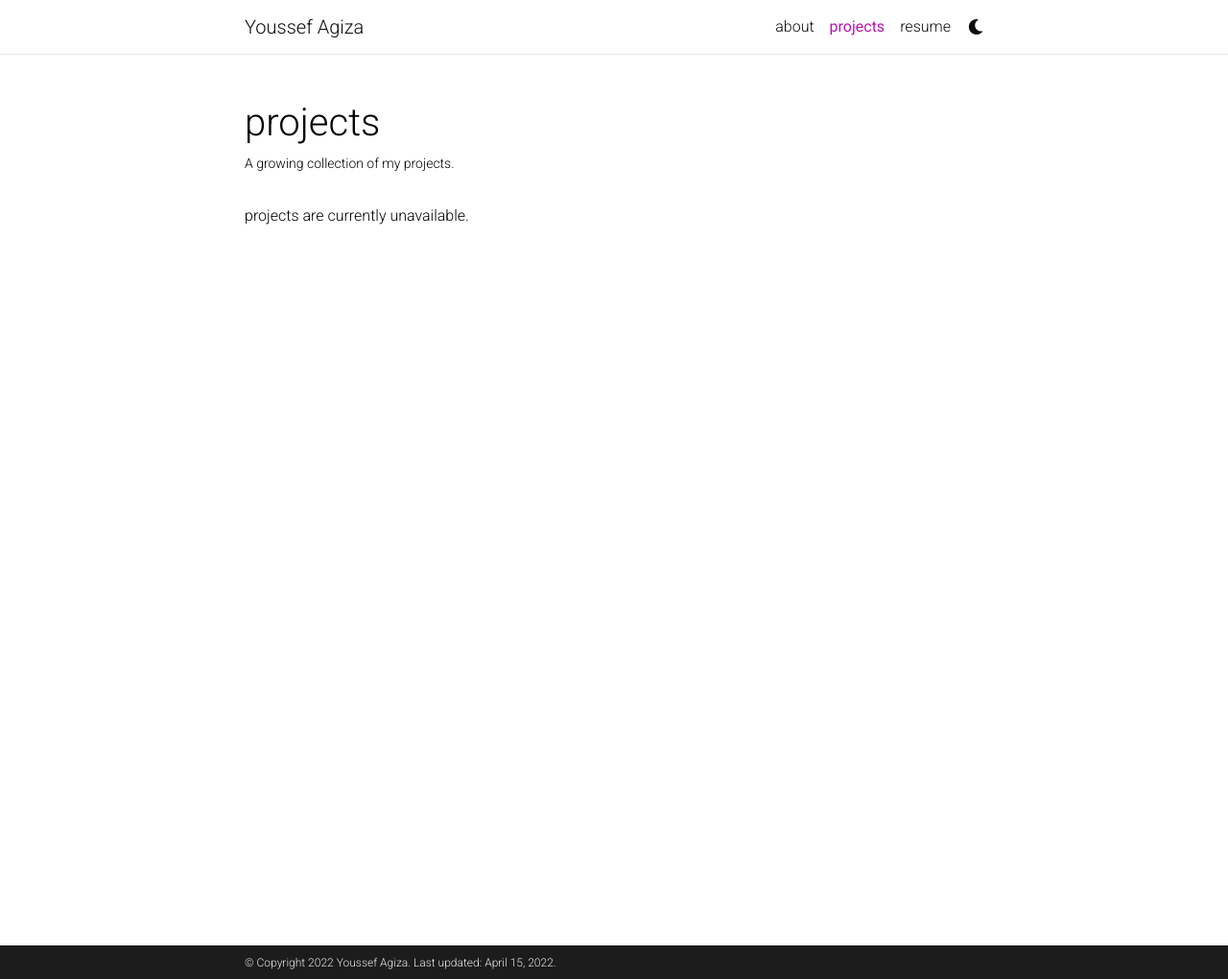
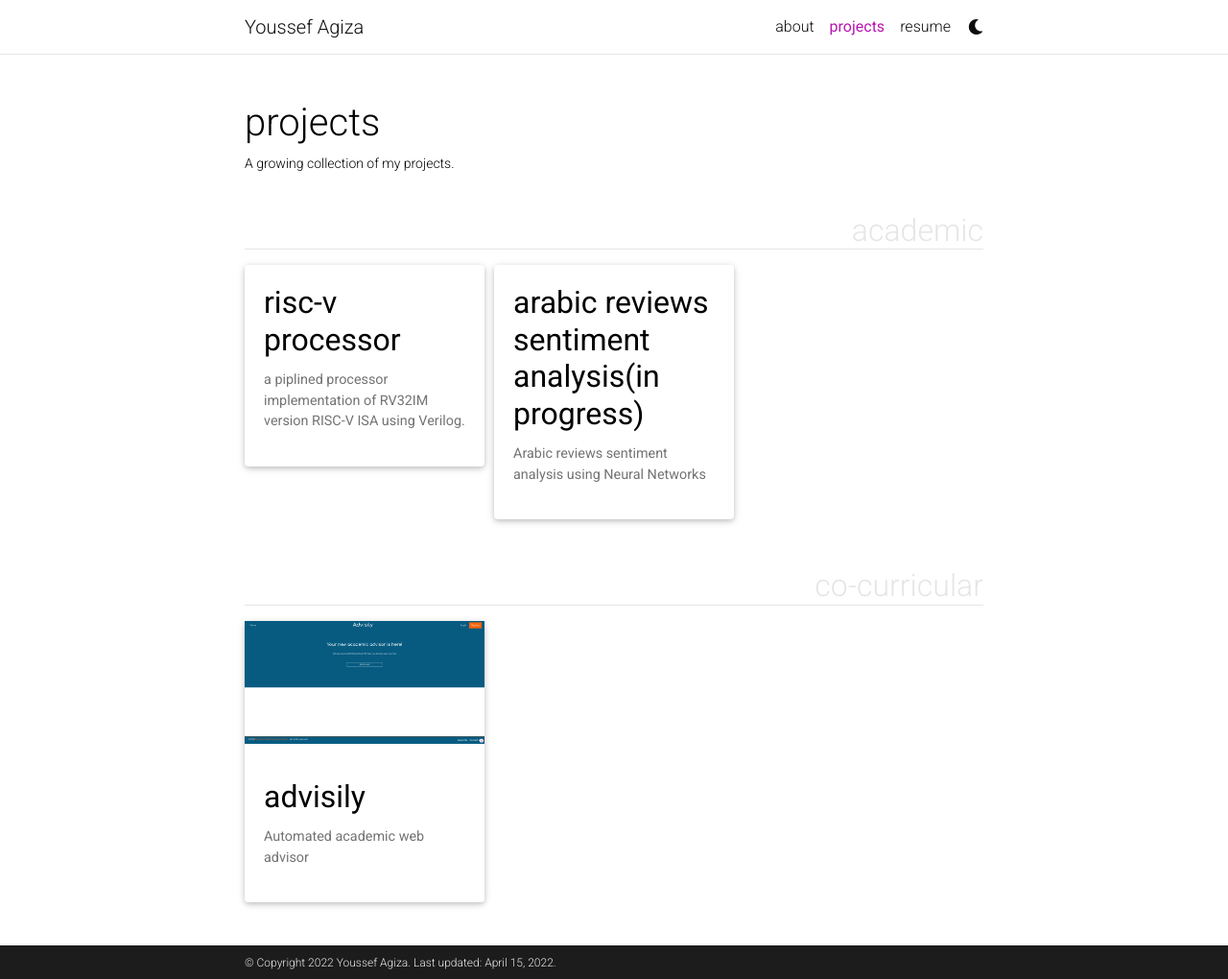
Before and after one commit to Youssef-Agiza/Youssef-Agiza.github.io, a Jekyll site: the page built from _pages/projects.md, in a window 1280 px wide and 1020 px high. Shown: the whole window at 96% size. Built offline with Jekyll 4.4.1, drawn with Linux system fonts in a browser that asks for light colours; full-size pictures stand in for the smaller copies a plugin makes; comment, search, counter and statistics services are not loaded; a style sheet for code colours, icons or effects is not loaded.

Commit message:
adds advisily, riscv processor, and ML project to projects.

```diff
--- a/_pages/projects.md
+++ b/_pages/projects.md
@@ -4,9 +4,9 @@ title: projects
 permalink: /projects/
 description: A growing collection of my projects.
 nav: true
-display_categories: [work, fun]
+display_categories: [academic, co-curricular]
 horizontal: false
-available: false
+available: true
 ---
 
 {% if page.available -%}
--- /dev/null
+++ b/_projects/RISCV-processor.mD
@@ -0,0 +1,12 @@
+---
+layout: page
+title: RISC-V processor
+description: a piplined processor implementation of RV32IM version RISC-V ISA using Verilog.
+img:
+importance: 1
+category: academic
+---
+
+Source code [repo](https://github.com/Youssef-Agiza/RISC-V-Verilog-Processor)
+
+This is a hardware project built using Verilog HDL. It is a complete processor that supports the RV32IM version of RISC-V ISA. The proccessor is piplined to increase the throughput. It also supports the M extension for multiplication and divisoin. For more information regarding RISC-V RSA, check their [specification](https://riscv.org/wp-content/uploads/2017/05/riscv-spec-v2.2.pdf) or their [website](https://riscv.org/)
--- /dev/null
+++ b/_projects/arabic-review-sentinment-analysis.mD
@@ -0,0 +1,10 @@
+---
+layout: page
+title: Arabic Reviews Sentiment Analysis(In progress)
+description: Arabic reviews sentiment analysis using Neural Networks
+img:
+importance: 2
+category: academic
+---
+
+Implementing a machine learning model that will detect the sentiment of arabic text.
```
Also changed, not shown: _projects/Advisily.md (added, +50 -0 lines), assets/img/advisily.png (added), assets/img/advisily_courses.png (added), assets/img/advisily_major_info.png (added).
